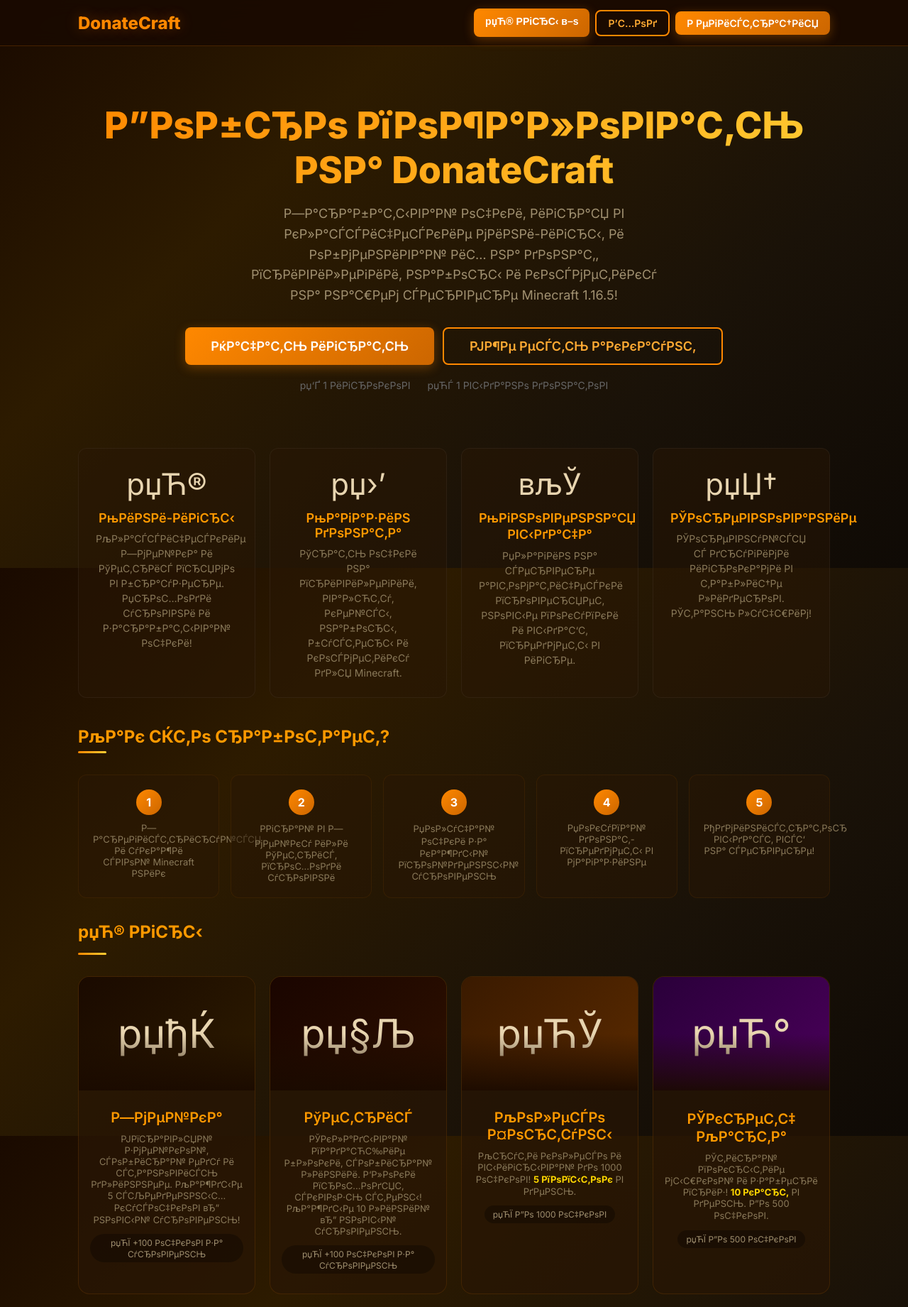
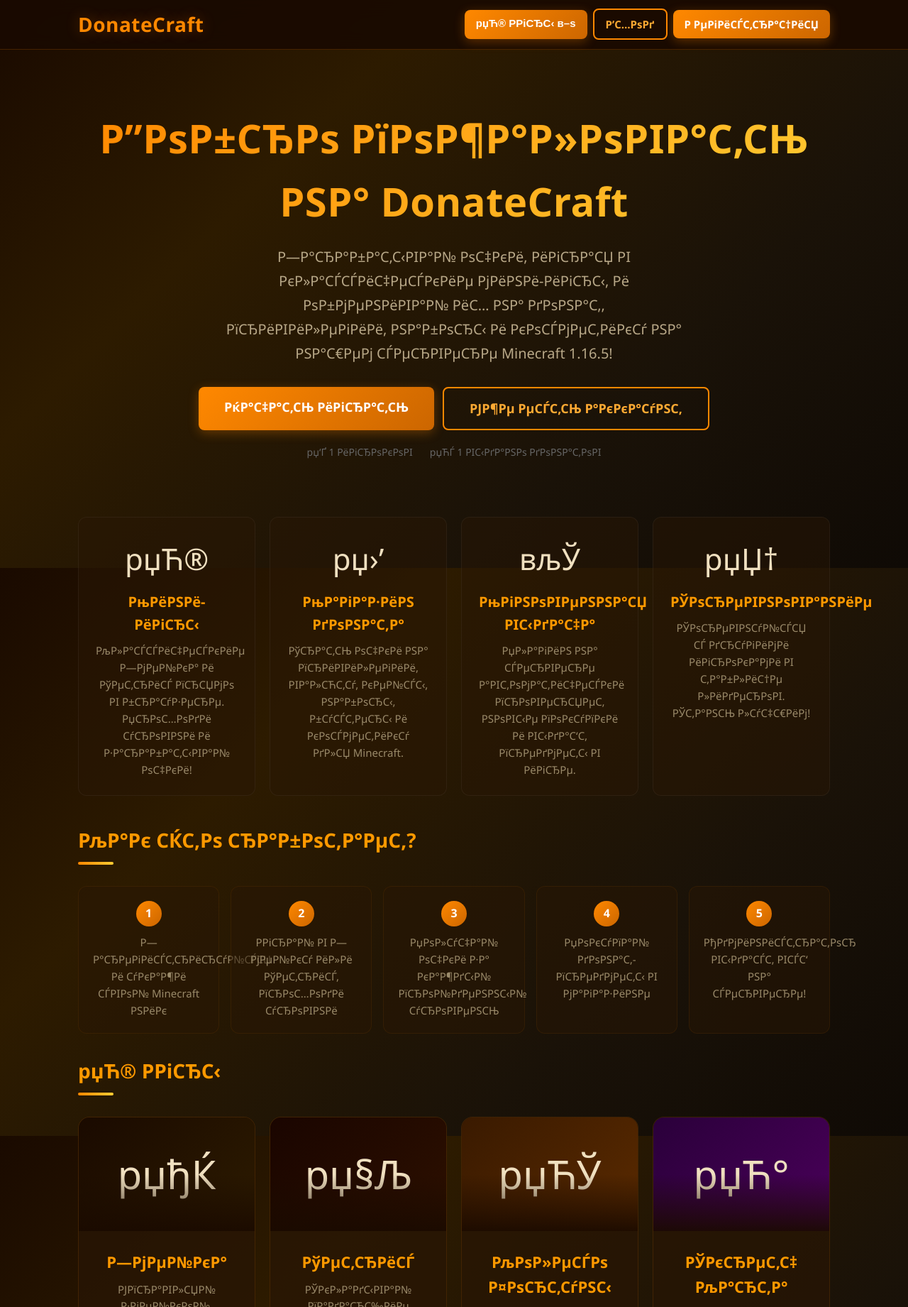
Before and after one commit to lkenkmau-ctrl/redesigned-computing-machine, a PHP site: page / in a window 1280 px wide. Shown: the top 1841 px of the page at 71% size. Run offline with PHP 8.4, Linux system fonts and the light colour scheme; data that the repository does not hold is empty.

Commit message:
fix42595

```diff
--- a/style.css
+++ b/style.css
@@ -1,9 +1,10 @@
-@import url('https://fonts.googleapis.com/css2?family=Inter:wght@300;400;600;700;800&display=swap');
 * { margin: 0; padding: 0; box-sizing: border-box; }
 body {
-    font-family: 'Inter', 'Segoe UI', Arial, sans-serif;
+    font-family: 'Segoe UI', 'Arial', 'Tahoma', 'Verdana', sans-serif;
+    font-size: 16px;
+    line-height: 1.6;
     background: linear-gradient(135deg, #1a0a00 0%, #2d1b00 30%, #1a1208 70%, #0f0a05 100%);
-    color: #e8d5b0;
+    color: #f0e0c0;
     min-height: 100vh;
     background-attachment: fixed;
 }
@@ -25,12 +26,13 @@ header {
     display: flex; align-items: center; justify-content: space-between;
 }
 .logo-link {
-    font-size: 24px; font-weight: 800; color: #ff8800; text-decoration: none;
+    font-size: 28px; font-weight: 900; color: #ff8800; text-decoration: none;
     text-shadow: 0 0 20px rgba(255,136,0,0.3);
+    letter-spacing: 0.5px;
 }
 .logo-link:hover { text-shadow: 0 0 30px rgba(255,136,0,0.6); }
 .nav { display: flex; gap: 8px; align-items: center; flex-wrap: wrap; }
-.nav .btn { padding: 8px 16px; font-size: 14px; }
+.nav .btn { padding: 8px 16px; font-size: 15px; font-weight: 700; }
 .nav .btn-ghost { background: transparent; border: 1px solid rgba(255,255,255,0.12); color: #c0a878; }
 .nav .btn-ghost:hover { border-color: #ff8800; color: #ffcc66; }
 
@@ -60,15 +62,15 @@ header {
     max-width: 1100px; margin: 0 auto; padding: 20px;
 }
 
-h1 { font-size: 36px; font-weight: 800; background: linear-gradient(135deg, #ff8800, #ffcc33); -webkit-background-clip: text; -webkit-text-fill-color: transparent; background-clip: text; margin-bottom: 20px; text-align: center; }
-h2 { font-size: 24px; font-weight: 700; color: #ff9900; margin: 30px 0 15px; position: relative; }
-h2::after { content: ''; display: block; width: 40px; height: 3px; background: linear-gradient(90deg, #ff8800, #ffcc33); border-radius: 2px; margin-top: 6px; }
-h3 { font-size: 18px; font-weight: 600; color: #d4b87a; margin: 10px 0; }
+h1 { font-size: 40px; font-weight: 900; background: linear-gradient(135deg, #ff8800, #ffcc33); -webkit-background-clip: text; -webkit-text-fill-color: transparent; background-clip: text; margin-bottom: 24px; text-align: center; letter-spacing: 0.5px; }
+h2 { font-size: 28px; font-weight: 800; color: #ff9900; margin: 30px 0 15px; position: relative; }
+h2::after { content: ''; display: block; width: 50px; height: 4px; background: linear-gradient(90deg, #ff8800, #ffcc33); border-radius: 2px; margin-top: 8px; }
+h3 { font-size: 20px; font-weight: 700; color: #e0c890; margin: 10px 0; }
 
 .btn {
-    display: inline-block; padding: 10px 24px; background: linear-gradient(135deg, #ff8800, #cc6600); color: #fff;
+    display: inline-block; padding: 12px 28px; background: linear-gradient(135deg, #ff8800, #cc6600); color: #fff;
     text-decoration: none; border: none; border-radius: 8px; cursor: pointer;
-    font-size: 14px; font-weight: 600; transition: all 0.25s ease;
+    font-size: 16px; font-weight: 700; transition: all 0.25s ease;
     box-shadow: 0 4px 15px rgba(255,136,0,0.3);
     position: relative; overflow: hidden;
 }
@@ -82,7 +84,7 @@ h3 { font-size: 18px; font-weight: 600; color: #d4b87a; margin: 10px 0; }
 .btn-purple:hover { box-shadow: 0 6px 25px rgba(204,102,255,0.5); }
 .btn-gold { background: linear-gradient(135deg, #ffd700, #cc9900); box-shadow: 0 4px 15px rgba(255,215,0,0.3); color: #2d1b00; }
 .btn-gold:hover { box-shadow: 0 6px 25px rgba(255,215,0,0.5); }
-.btn-sm { padding: 6px 14px; font-size: 12px; }
+.btn-sm { padding: 8px 18px; font-size: 14px; }
 .btn:disabled, .btn.disabled { opacity: 0.4; cursor: not-allowed; transform: none !important; }
 .btn-outline { background: transparent; border: 2px solid #ff8800; color: #ffaa33; box-shadow: none; }
 .btn-outline:hover { background: rgba(255,136,0,0.12); }
@@ -115,16 +117,16 @@ input::placeholder { color: #6b5a40; }
 .form-card .link { display: block; text-align: center; margin-top: 16px; color: #ff8800; font-size: 14px; }
 
 .msg {
-    padding: 12px 16px; border-radius: 8px; margin: 10px 0;
-    font-size: 14px; font-weight: 500; text-align: center;
+    padding: 14px 20px; border-radius: 8px; margin: 12px 0;
+    font-size: 16px; font-weight: 700; text-align: center;
 }
 .msg-error { background: rgba(255,60,30,0.12); border: 1px solid rgba(255,60,30,0.3); color: #ff7755; }
 .msg-success { background: rgba(255,180,0,0.1); border: 1px solid rgba(255,180,0,0.25); color: #ffcc44; }
 .msg-info { background: rgba(0,150,255,0.1); border: 1px solid rgba(0,150,255,0.25); color: #66bbff; }
 
 .hero { text-align: center; padding: 60px 20px 40px; }
-.hero h1 { font-size: 52px; margin-bottom: 16px; -webkit-text-fill-color: transparent; }
-.hero p { font-size: 18px; color: #a09070; max-width: 600px; margin: 0 auto 30px; line-height: 1.6; }
+.hero h1 { font-size: 56px; margin-bottom: 16px; -webkit-text-fill-color: transparent; }
+.hero p { font-size: 20px; color: #b8a888; max-width: 650px; margin: 0 auto 30px; line-height: 1.7; font-weight: 500; }
 .hero-buttons { display: flex; gap: 12px; justify-content: center; flex-wrap: wrap; }
 
 .features { display: grid; grid-template-columns: repeat(auto-fit, minmax(240px, 1fr)); gap: 20px; margin: 40px 0; }
@@ -135,13 +137,13 @@ input::placeholder { color: #6b5a40; }
 }
 .feature-card:hover { transform: translateY(-4px); border-color: rgba(255,136,0,0.25); box-shadow: 0 12px 40px rgba(0,0,0,0.6); }
 .feature-icon { font-size: 42px; margin-bottom: 12px; }
-.feature-card h3 { color: #ff9900; margin-bottom: 8px; }
-.feature-card p { font-size: 14px; color: #8a7a5a; line-height: 1.5; }
+.feature-card h3 { color: #ff9900; margin-bottom: 8px; font-weight: 800; font-size: 20px; }
+.feature-card p { font-size: 15px; color: #9a8a6a; line-height: 1.6; font-weight: 500; }
 
 .steps { display: flex; gap: 16px; justify-content: center; flex-wrap: wrap; margin: 30px 0; }
 .step { background: rgba(40,22,5,0.5); border: 1px solid rgba(255,136,0,0.08); border-radius: 12px; padding: 20px; text-align: center; flex: 1; min-width: 160px; max-width: 200px; }
 .step-num { width: 36px; height: 36px; background: linear-gradient(135deg, #ff8800, #cc6600); color: #fff; border-radius: 50%; display: flex; align-items: center; justify-content: center; font-weight: 700; margin: 0 auto 10px; font-size: 16px; }
-.step p { font-size: 13px; color: #8a7a5a; }
+.step p { font-size: 15px; color: #9a8a6a; font-weight: 500; }
 
 .games-grid { display: grid; grid-template-columns: repeat(auto-fit, minmax(240px, 1fr)); gap: 20px; margin: 30px 0; }
 .game-card {
@@ -164,9 +166,9 @@ input::placeholder { color: #6b5a40; }
 .game-clicker { background: linear-gradient(135deg, #2d1b00, #1a0a00); }
 .game-quiz { background: linear-gradient(135deg, #1a0500, #2d1000); }
 .game-body { padding: 16px; text-align: center; }
-.game-body h3 { font-size: 20px; color: #ff9900; }
-.game-body p { color: #8a7a5a; font-size: 13px; margin: 6px 0 12px; }
-.game-stats { display: flex; gap: 12px; justify-content: center; font-size: 12px; color: #a09070; margin-bottom: 12px; }
+.game-body h3 { font-size: 22px; color: #ff9900; font-weight: 800; }
+.game-body p { color: #9a8a6a; font-size: 15px; margin: 8px 0 14px; line-height: 1.5; font-weight: 500; }
+.game-stats { display: flex; gap: 12px; justify-content: center; font-size: 14px; color: #b8a888; margin-bottom: 14px; font-weight: 600; }
 .game-stats span { background: rgba(0,0,0,0.3); padding: 4px 12px; border-radius: 20px; }
 
 .shop-layout { display: flex; gap: 24px; margin-top: 20px; }
```
Also changed, not shown: other parts of style.css (+25 -25 lines).
